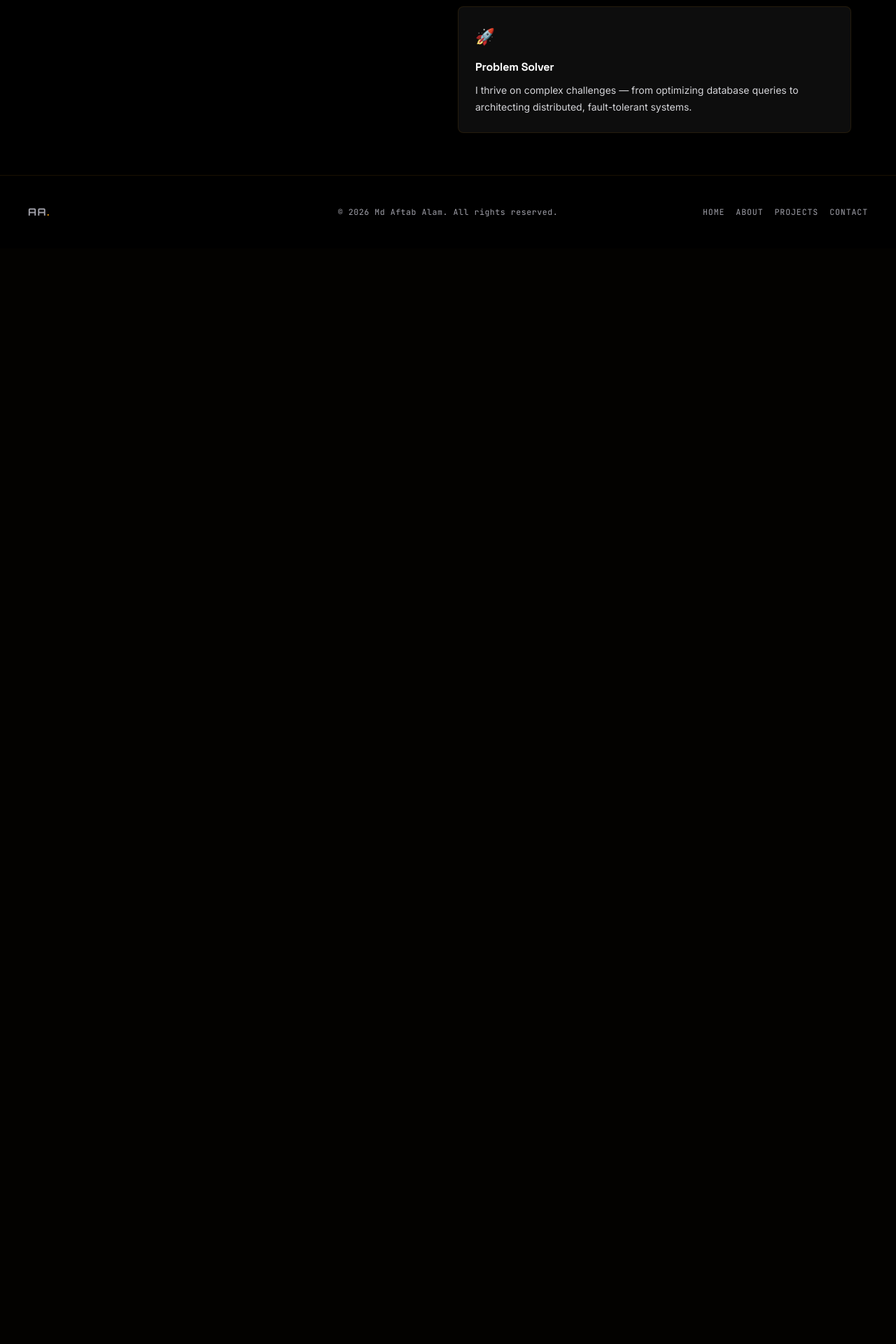
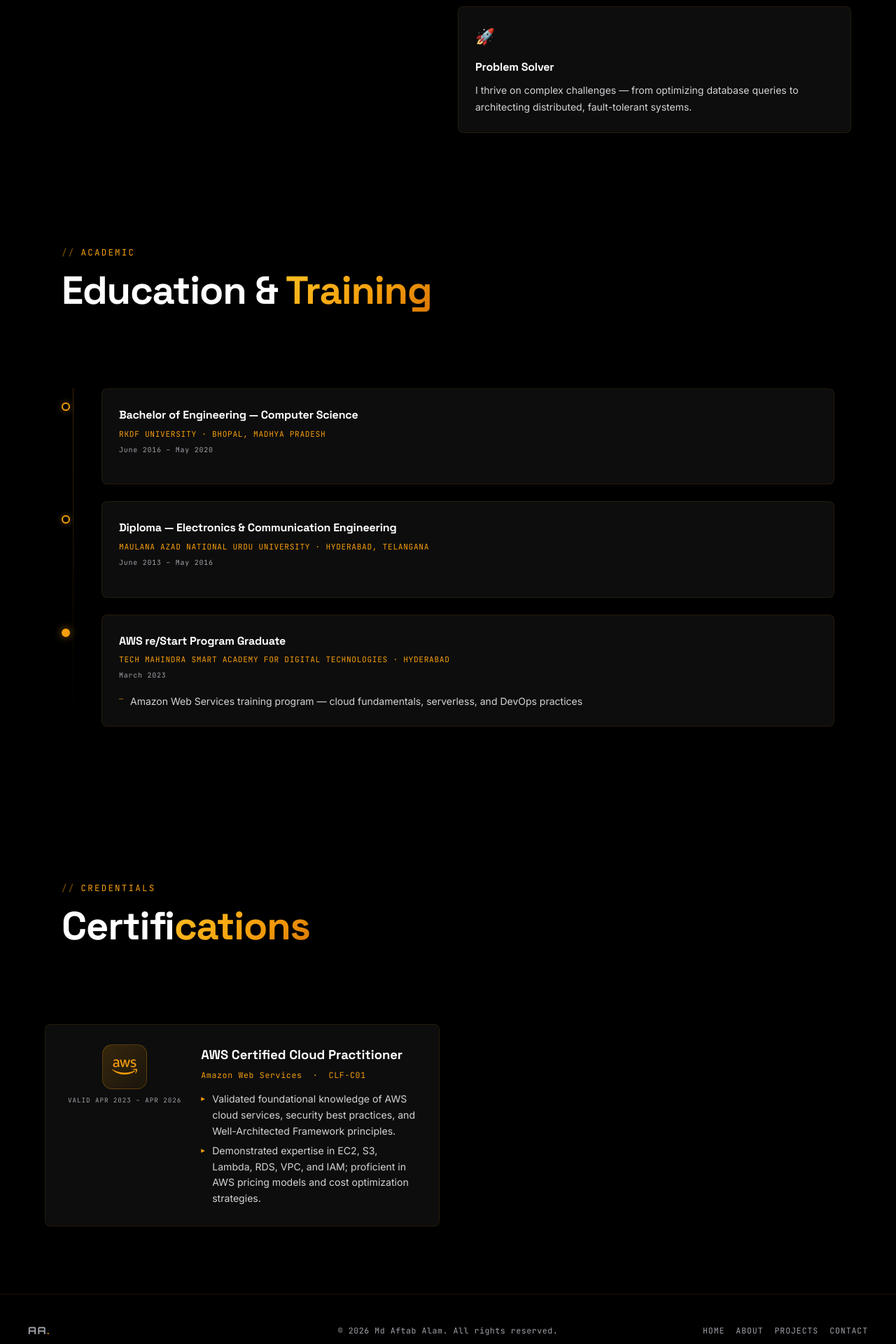
Before and after one commit to zafaraftab1/myPortfolio, a Python web app: template templates/about.html in a window 1280 px wide. Shown: the part 804-2724 px from the top of the page at 70% size. Before the commit the page ends 1114 px from the top, so only its background shows below. Run offline with Jinja, Linux system fonts and the light colour scheme; the template is opened without the code that fills it, so the values that code supplies are empty; some libraries are stand-ins or nearby versions.

Commit message:
Add education on about me page

```diff
--- a/static/portfolio.css
+++ b/static/portfolio.css
@@ -1453,6 +1453,117 @@
   font-size: 1rem;
   color: var(--text-2);
   font-weight: 500;
+}
+
+/* ── EDUCATION ── */
+#education-section {
+  padding: 0 24px var(--section-pad);
+  max-width: var(--container);
+  margin: 0 auto;
+}
+
+.timeline-dot--gold {
+  background: var(--gold) !important;
+  box-shadow: 0 0 12px rgba(245,158,11,0.6) !important;
+}
+
+/* ── CERTIFICATIONS ── */
+#certifications-section {
+  padding: 0 24px var(--section-pad);
+  max-width: var(--container);
+  margin: 0 auto;
+}
+
+.cert-grid {
+  display: grid;
+  grid-template-columns: repeat(auto-fill, minmax(480px, 1fr));
+  gap: 24px;
+}
+
+.cert-card {
+  display: flex;
+  gap: 28px;
+  align-items: flex-start;
+  padding: 28px 32px;
+}
+
+.cert-badge-wrap {
+  display: flex;
+  flex-direction: column;
+  align-items: center;
+  gap: 10px;
+  flex-shrink: 0;
+}
+
+.cert-badge {
+  width: 64px;
+  height: 64px;
+  border-radius: 14px;
+  background: linear-gradient(135deg, rgba(245,158,11,0.18) 0%, rgba(245,158,11,0.06) 100%);
+  border: 1px solid var(--gold-dim);
+  display: flex;
+  align-items: center;
+  justify-content: center;
+  font-size: 1.8rem;
+  color: var(--gold);
+}
+
+.cert-valid {
+  font-family: var(--font-mono);
+  font-size: 0.58rem;
+  letter-spacing: 0.1em;
+  text-transform: uppercase;
+  color: var(--text-3);
+  text-align: center;
+  line-height: 1.4;
+}
+
+.cert-body { flex: 1; }
+
+.cert-title {
+  font-family: var(--font-heading);
+  font-size: 1.15rem;
+  font-weight: 700;
+  margin-bottom: 4px;
+  color: var(--text);
+}
+
+.cert-issuer {
+  font-family: var(--font-mono);
+  font-size: 0.72rem;
+  color: var(--gold);
+  letter-spacing: 0.06em;
+  margin-bottom: 14px;
+}
+
+.cert-points {
+  list-style: none;
+  display: flex;
+  flex-direction: column;
+  gap: 6px;
+}
+
+.cert-points li {
+  font-size: 0.88rem;
+  color: var(--text-2);
+  line-height: 1.6;
+  padding-left: 16px;
+  position: relative;
+}
+
+.cert-points li::before {
+  content: '▸';
+  position: absolute;
+  left: 0;
+  color: var(--gold);
+  font-size: 0.7rem;
+  top: 2px;
+}
+
+@media (max-width: 768px) {
+  .cert-grid { grid-template-columns: 1fr; }
+  .cert-card { flex-direction: column; gap: 20px; }
+  .cert-badge-wrap { flex-direction: row; }
 }
 
 /* ── EMPTY STATE ── */
--- a/templates/about.html
+++ b/templates/about.html
@@ -135,6 +135,75 @@
 </section>
 {% endif %}
 
+<!-- ===== EDUCATION ===== -->
+<section id="education-section">
+  <div class="edu-header section-wrap reveal">
+    <span class="section-eyebrow">Academic</span>
+    <h2 class="section-title">Education &amp; <span class="gradient-text">Training</span></h2>
+  </div>
+  <div class="timeline-wrap">
+
+    <div class="timeline-item reveal">
+      <div class="timeline-dot"></div>
+      <div class="timeline-card glass-card">
+        <p class="timeline-role">Bachelor of Engineering — Computer Science</p>
+        <p class="timeline-company">RKDF University &middot; Bhopal, Madhya Pradesh</p>
+        <p class="timeline-period">June 2016 &ndash; May 2020</p>
+      </div>
+    </div>
+
+    <div class="timeline-item reveal">
+      <div class="timeline-dot"></div>
+      <div class="timeline-card glass-card">
+        <p class="timeline-role">Diploma — Electronics &amp; Communication Engineering</p>
+        <p class="timeline-company">Maulana Azad National Urdu University &middot; Hyderabad, Telangana</p>
+        <p class="timeline-period">June 2013 &ndash; May 2016</p>
+      </div>
+    </div>
+
+    <div class="timeline-item reveal">
+      <div class="timeline-dot timeline-dot--gold"></div>
+      <div class="timeline-card glass-card">
+        <p class="timeline-role">AWS re/Start Program Graduate</p>
+        <p class="timeline-company">Tech Mahindra SMART Academy for Digital Technologies &middot; Hyderabad</p>
+        <p class="timeline-period">March 2023</p>
+        <ul class="timeline-highlights">
+          <li>Amazon Web Services training program — cloud fundamentals, serverless, and DevOps practices</li>
+        </ul>
+      </div>
+    </div>
+
+  </div>
+</section>
+
+<!-- ===== CERTIFICATIONS ===== -->
+<section id="certifications-section">
+  <div class="cert-header section-wrap reveal">
+    <span class="section-eyebrow">Credentials</span>
+    <h2 class="section-title">Certifi<span class="gradient-text">cations</span></h2>
+  </div>
+  <div class="cert-grid">
+
+    <div class="cert-card glass-card reveal">
+      <div class="cert-badge-wrap">
+        <div class="cert-badge">
+          <i class="fa-brands fa-aws"></i>
+        </div>
+        <div class="cert-valid">Valid Apr 2023 – Apr 2026</div>
+      </div>
+      <div class="cert-body">
+        <h3 class="cert-title">AWS Certified Cloud Practitioner</h3>
+        <p class="cert-issuer">Amazon Web Services &nbsp;·&nbsp; CLF-C01</p>
+        <ul class="cert-points">
+          <li>Validated foundational knowledge of AWS cloud services, security best practices, and Well-Architected Framework principles.</li>
+          <li>Demonstrated expertise in EC2, S3, Lambda, RDS, VPC, and IAM; proficient in AWS pricing models and cost optimization strategies.</li>
+        </ul>
+      </div>
+    </div>
+
+  </div>
+</section>
+
 {% endblock %}
 
 {% block scripts %}
--- a/templates/layout.html
+++ b/templates/layout.html
@@ -257,10 +257,10 @@
     var mouseX = -9999, mouseY = -9999;
 
     // Physics constants
-    var ATTRACT_RADIUS   = 140;   // px — influence zone
-    var ATTRACT_STRENGTH = 0.014; // pull force toward cursor
-    var SPRING           = 0.038; // pull back to origin
-    var DAMPING          = 0.80;  // velocity decay (lower = bouncier)
+    var ATTRACT_RADIUS   = 200;   // px — influence zone
+    var ATTRACT_STRENGTH = 0.042; // pull force toward cursor
+    var SPRING           = 0.022; // pull back to origin
+    var DAMPING          = 0.78;  // velocity decay (lower = bouncier)
 
     function resize() {
       W = canvas.width  = window.innerWidth;
```
